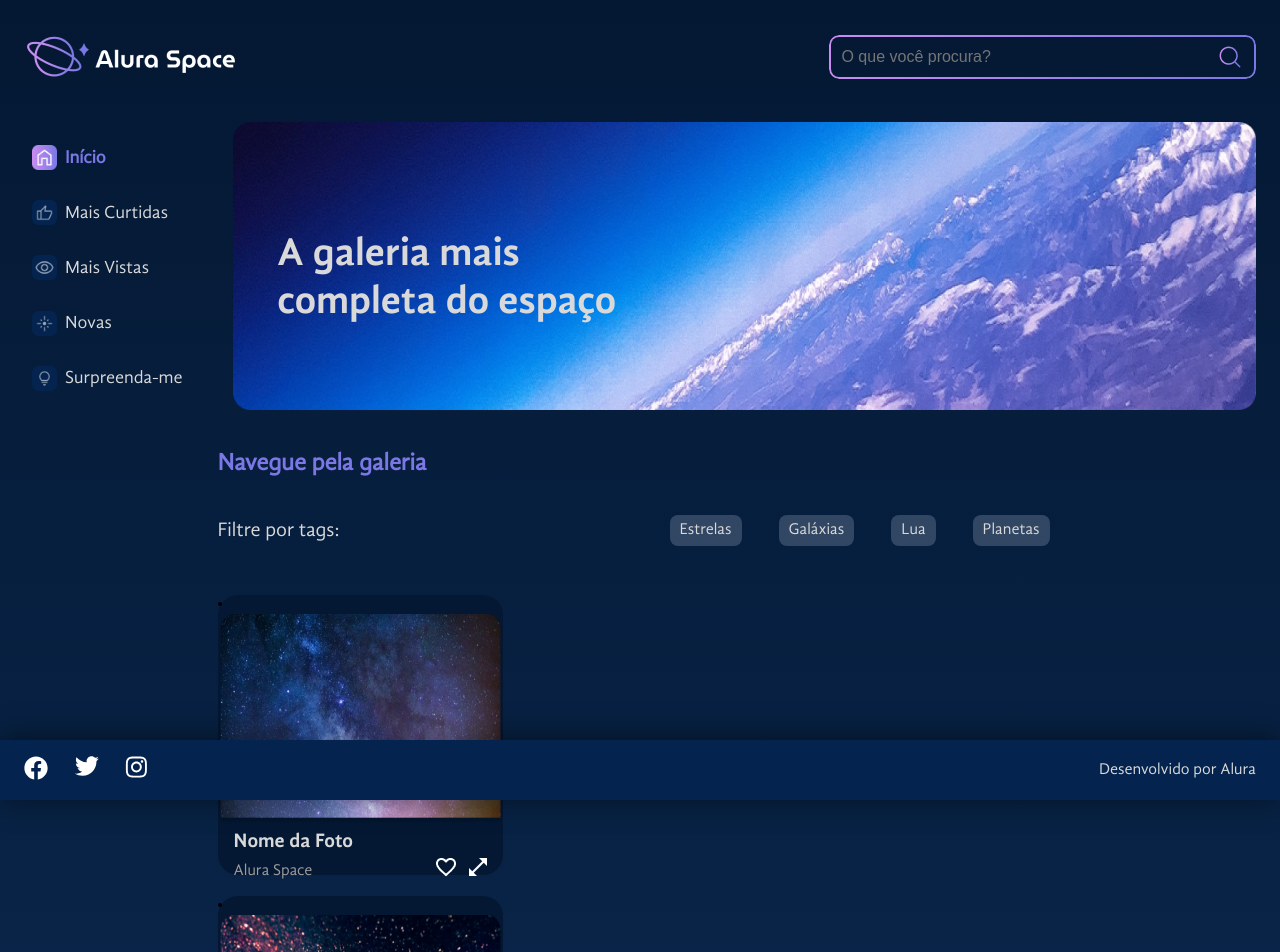
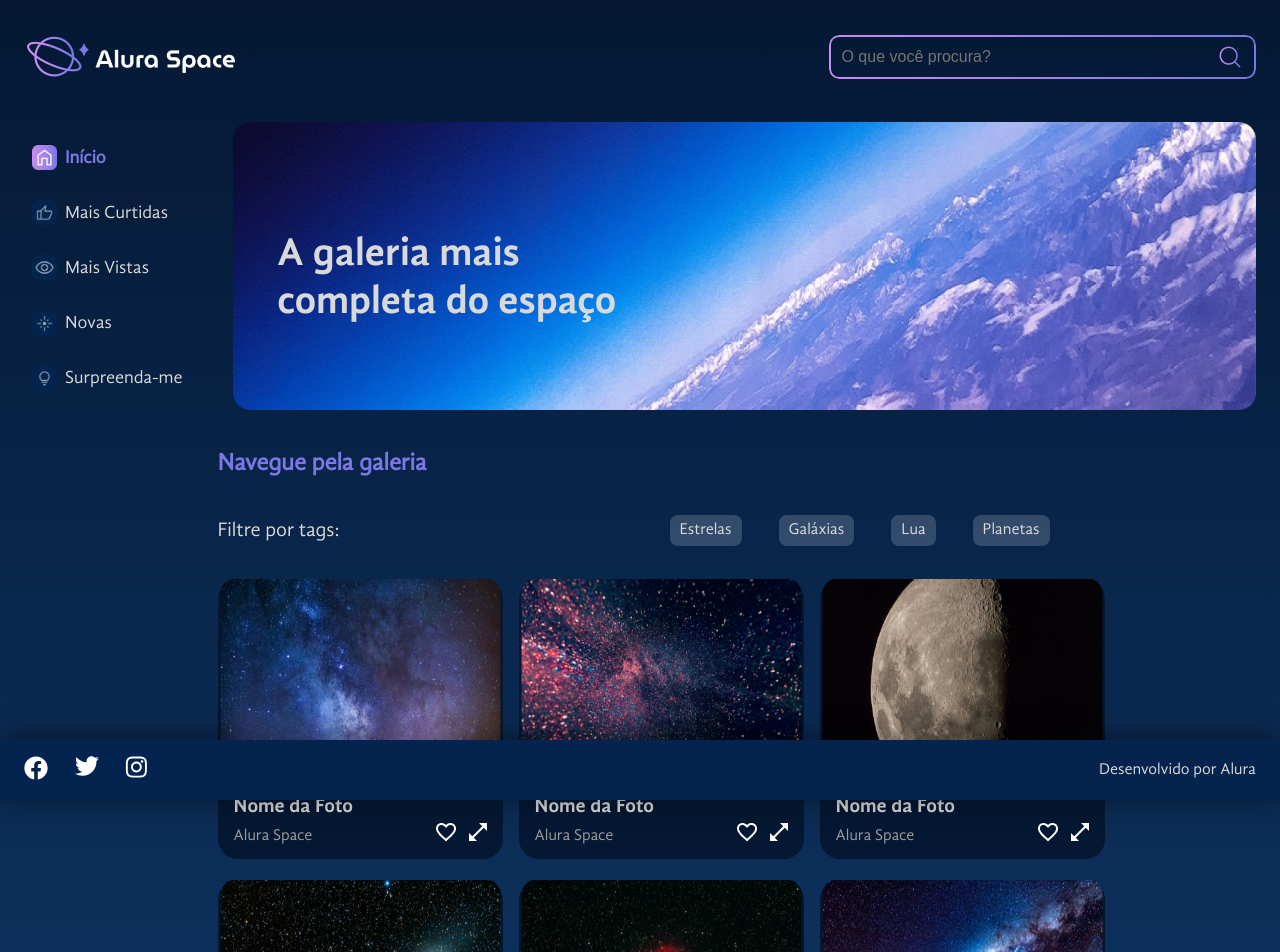
Before and after one commit to davidroliveira/react-alura-space, a React (Create React App) app: page / in a window 1280 px wide. Shown: the top 952 px of the page. Built offline with nearby package versions, Linux system fonts and the light colour scheme.

Commit message:
Componente Cards

```diff
--- /dev/null
+++ b/src/componentes/Galeria/Cards/index.jsx
@@ -0,0 +1,28 @@
+import open from "./open.png";
+import favorito from "./favorito.png";
+
+export default function Cards({ itens, styles }) {
+  return (
+    <ul className={styles.galeria__cards}>
+      {itens.map((item) => {
+        return (
+          <li key={item.id} className={styles.galeria__card}>
+            <img
+              className={styles.galeria__imagem}
+              src={item.imagem}
+              alt={item.titulo}
+            />
+            <p className={styles.galeria__descricao}>{item.titulo}</p>
+            <div>
+              <p>{item.creditos}</p>
+              <span>
+                <img src={favorito} alt="icone coração de curtir" />
+                <img src={open} alt="icone de abrir modal" />
+              </span>
+            </div>
+          </li>
+        );
+      })}
+    </ul>
+  );
+}
--- a/src/componentes/Galeria/index.jsx
+++ b/src/componentes/Galeria/index.jsx
@@ -1,34 +1,14 @@
 import Tags from "../Tags";
 import styles from "./Galeria.module.scss";
 import fotos from "./fotos.json";
-import open from "./open.png";
-import favorito from "./favorito.png";
+import Cards from "./Cards";
 
 export default function Galeria() {
   return (
     <section className={styles.galeria}>
       <h2>Navegue pela galeria</h2>
       <Tags />
-      <ul className={styles.galeria__cards}></ul>
-      {fotos.map((foto) => {
-        return (
-          <li key={foto.id} className={styles.galeria__card}>
-            <img
-              className={styles.galeria__imagem}
-              src={foto.imagem}
-              alt={foto.titulo}
-            />
-            <p className={styles.galeria__descricao}>{foto.titulo}</p>
-            <div>
-              <p>{foto.creditos}</p>
-              <span>
-                <img src={favorito} alt="icone coração de curtir" />
-                <img src={open} alt="icone de abrir modal" />
-              </span>
-            </div>
-          </li>
-        );
-      })}
+      <Cards itens={fotos} styles={styles} />
     </section>
   );
 }
```
Also changed, not shown: src/componentes/Galeria/Cards/favorito.png (renamed from src/componentes/Galeria/favorito.png), src/componentes/Galeria/Cards/open.png (renamed from src/componentes/Galeria/open.png).
